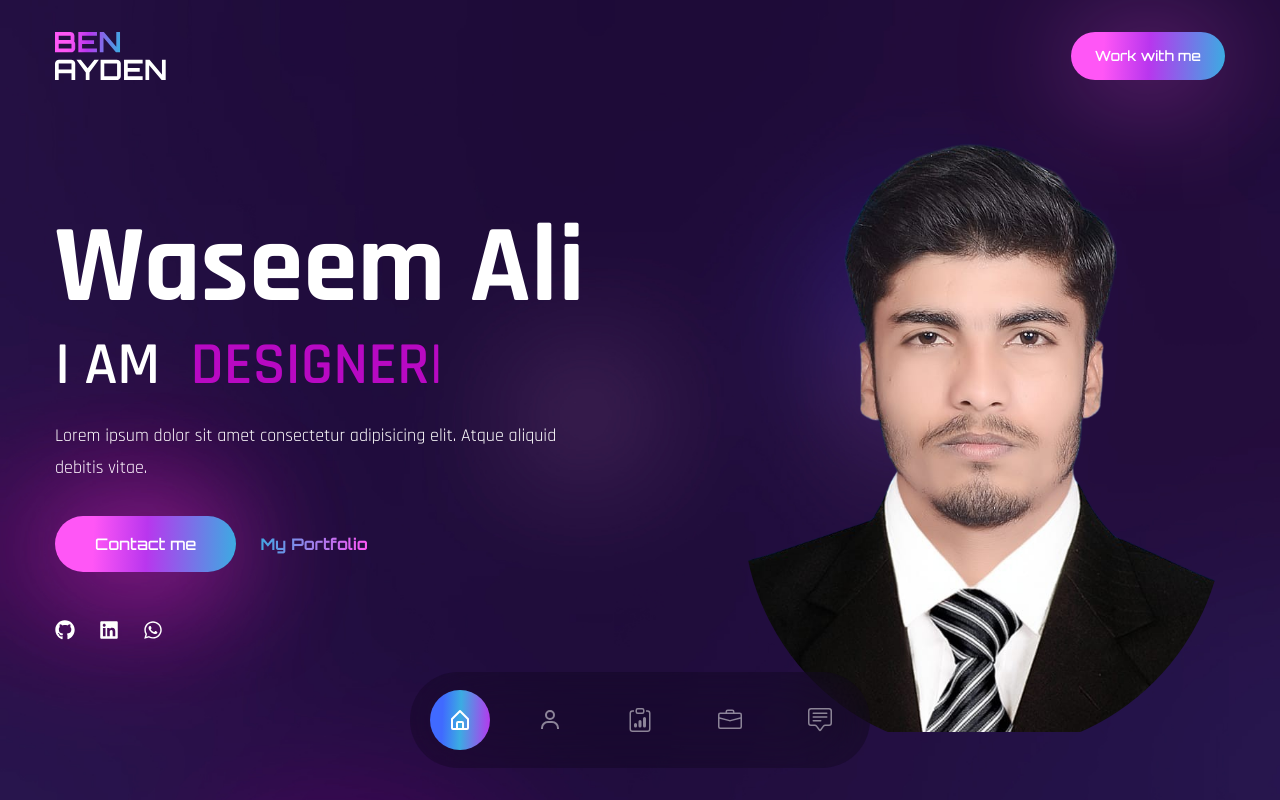
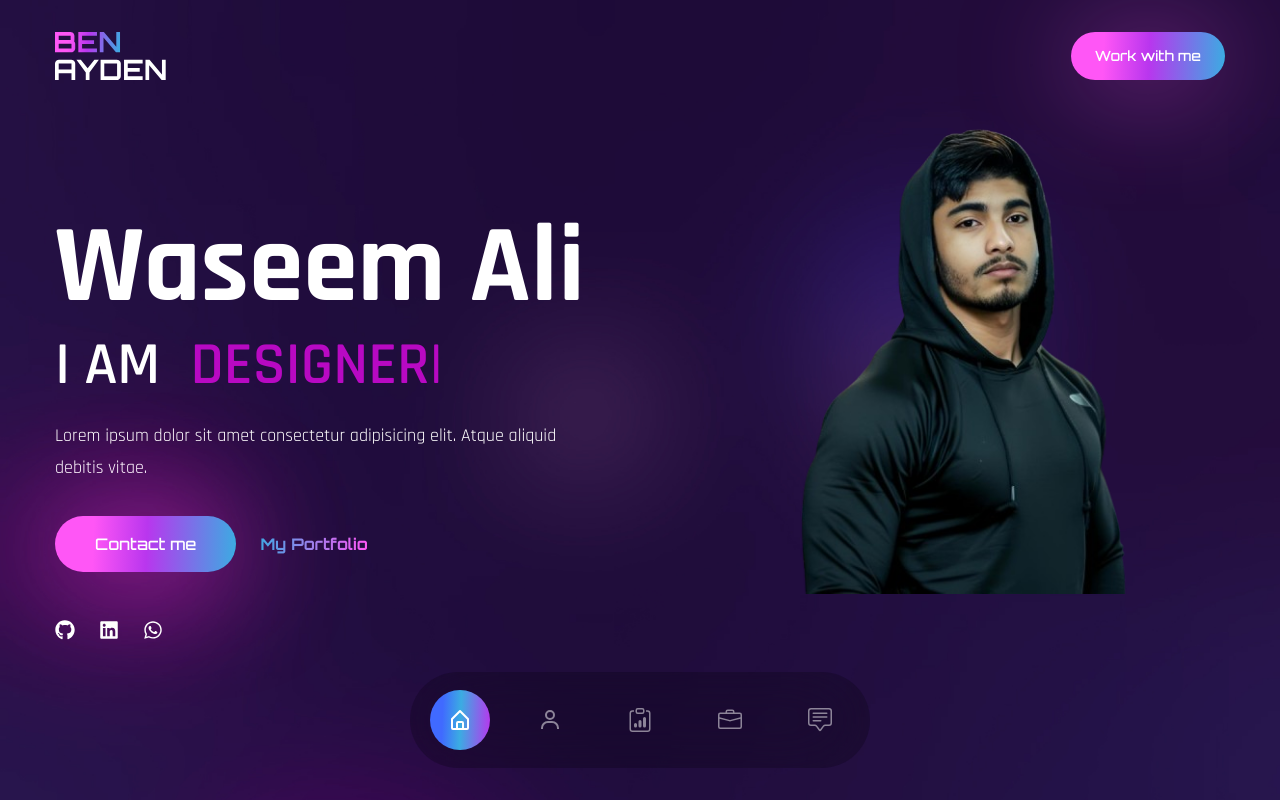
Before and after one commit to WaseemAliSargani/MyPortfolio, a React (Create React App) app: page / in a window 1280 px wide. Shown: the top 800 px of the page. Built offline with nearby package versions, Linux system fonts and the light colour scheme; the HTML template or start-up script is replaced by a standard one; a web font is replaced by a local one.

Commit message:
Update tailwind.config.js

```diff
--- a/tailwind.config.js
+++ b/tailwind.config.js
@@ -24,7 +24,7 @@ module.exports = {
       },
       backgroundImage: {
         site: "url('./assets/site-bg.jpg')",
-        about: "url('./assets/mypic.png')",
+        about: "url('./assets/MyGymPhoto-removebg-preview.png')",
         services: "url('./assets/services.png')",
       },
     },
```
